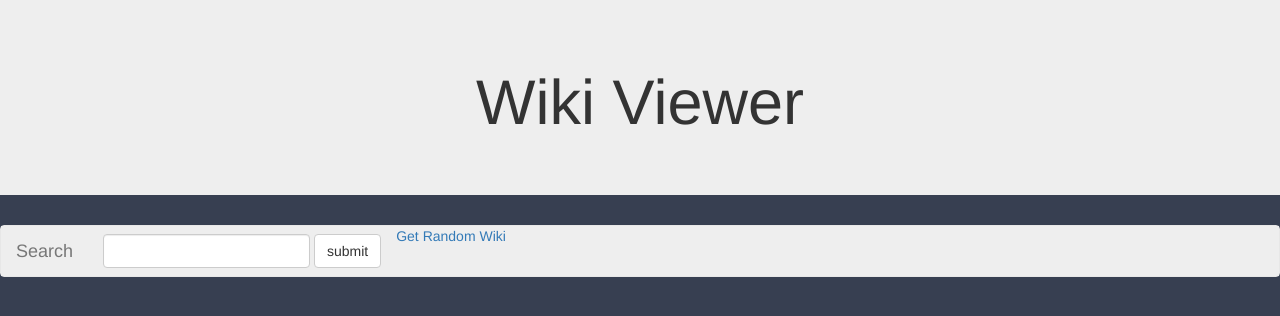
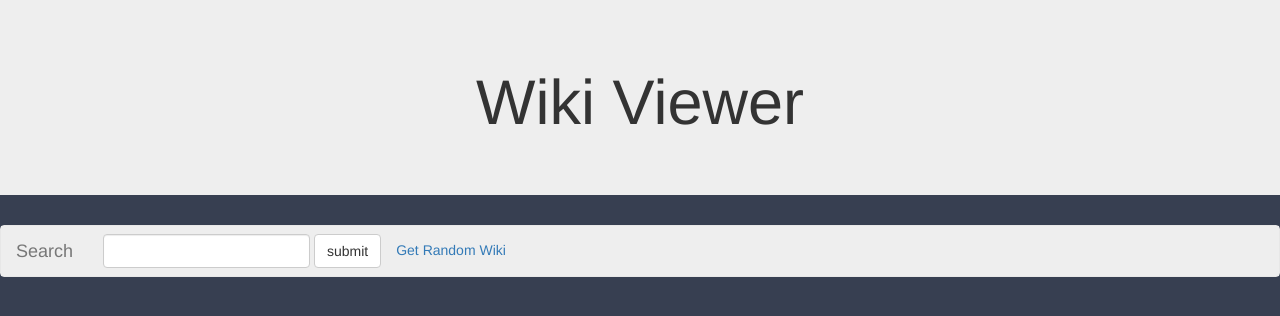
Before and after one commit to phyrenight/wikiViewer, a plain HTML site: page index.html in a window 1280 px wide. Drawn offline with Linux system fonts and the light colour scheme.

Commit message:
feat: align text/input elements

```diff
--- a/css/styles.css
+++ b/css/styles.css
@@ -12,6 +12,17 @@ body{
 
  .form-container, .navbar-headers, .nav-container{
     background-color:#EEE;
+}
+
+.form-container {
+    text-align: center;
+}
+.form-group{
+    display: inline-block;
+}
+
+.random-gen{
+    vertical-align: 11px;
 }
 
 ul{
@@ -34,3 +45,13 @@ li {
 a ~ a{
     margin-top: 10px;
 }
+
+@media (min-width: 769px){
+    .form-container{
+        text-align: left;
+    }
+
+    .random-gen{
+        vertical-align: -14px;
+    }
+}
--- a/index.html
+++ b/index.html
@@ -32,7 +32,7 @@
               </div>
               <input type="button" id="submitButton" class="btn btn-default" value="submit" />
             </form>
-           <a href="https://en.wikipedia.org/wiki/Special:Random" target="_blank">Get Random Wiki</a>
+           <a href="https://en.wikipedia.org/wiki/Special:Random" class="random-gen"target="_blank">Get Random Wiki</a>
           </div><!-- /.navbar-collapse -->
         </div><!-- /.container-fluid -->
       </nav>
```
